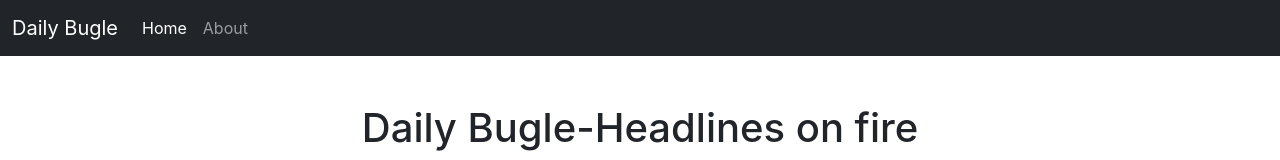
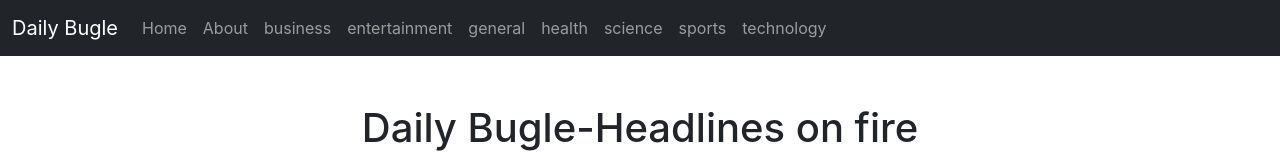
Before and after one commit to VanshArora08/DailyBugle-React-, a React (Create React App) app: page / in a window 1280 px wide. Shown: the top 160 px of the page. Built offline with nearby package versions, Linux system fonts and the light colour scheme; no server answers.

Commit message:
navbar corrected

```diff
--- a/src/App.js
+++ b/src/App.js
@@ -9,7 +9,7 @@ export default class App extends Component {
     return (
       <div>
         <Navbar/>
-        <News/>
+        <News pageSize={18} category="entertainment"/>
 
       </div>
     )
--- a/src/Components/Navbar.js
+++ b/src/Components/Navbar.js
@@ -7,19 +7,23 @@ export default class Navbar extends Component {
         <nav className="navbar navbar-dark navbar-expand-lg bg-dark">
         <div className="container-fluid">
             <a className="navbar-brand" href="/"><span>Daily Bugle</span></a>
-            <button className="navbar-toggler" type="button" data-bs-toggle="collapse" data-bs-target="/navbarSupportedContent" aria-controls="navbarSupportedContent" aria-expanded="false" aria-label="Toggle navigation">
+            <button className="navbar-toggler" type="button" data-bs-toggle="collapse" data-bs-target="#navbarSupportedContent" aria-controls="navbarSupportedContent" aria-expanded="false" aria-label="Toggle navigation">
             <span className="navbar-toggler-icon"></span>
             </button>
             <div className="collapse navbar-collapse" id="navbarSupportedContent">
             <ul className="navbar-nav me-auto mb-2 mb-lg-0">
-                <li className="nav-item">
-                <a className="nav-link active" aria-current="page" href="/">Home</a>
-                </li>
-                <li className="nav-item">
-                <a className="nav-link" href="/">About</a>
-                </li>
-
-
+              <li className="nav-item">
+              <a className="nav-link" aria-current="page" href="/">Home</a>
+              </li>
+              <li className="nav-item"><a className="nav-link" href="/">About</a>
+              </li>
+              <li className="nav-item"><a className="nav-link" href="/">business</a></li>
+              <li className="nav-item"><a className="nav-link" href="/">entertainment</a></li>
+              <li className="nav-item"><a className="nav-link" href="/">general</a></li>
+              <li className="nav-item"><a className="nav-link" href="/">health</a></li>
+              <li className="nav-item"><a className="nav-link" href="/">science</a></li>
+              <li className="nav-item"><a className="nav-link" href="/">sports</a></li>
+              <li className="nav-item"><a className="nav-link" href="/">technology</a></li>
             </ul>
             </div>
         </div>
--- a/src/Components/News.js
+++ b/src/Components/News.js
@@ -1,9 +1,21 @@
 import React, { Component } from 'react'
 import NewsItem from './NewsItem';
 import Spinner from './Spinner';
+import PropTypes from 'prop-types'
+
 
 
 export class News extends Component {
+    static defaultProps={
+        pageSize:18 ,
+        country:"in",
+        category:"general"
+    }
+    static propTypes={
+        pageSize:PropTypes.number,
+        country:PropTypes.string,
+        category:PropTypes.string,
+    }
     constructor(){
         super();
         this.state={
@@ -14,7 +26,7 @@ export class News extends Component {
         }
     }
     async componentDidMount(){
-        let url=`https://newsapi.org/v2/top-headlines?country=in&apiKey=c3abb2dbe4b5430eaae6242de90e357f&page=1&pageSize=18`
+        let url=`https://newsapi.org/v2/top-headlines?country=${this.props.country}&category=${this.props.category}&apiKey=c3abb2dbe4b5430eaae6242de90e357f&page=1&pageSize=${this.props.pageSize}`
         let data = await fetch(url);
         let parsedData=await data.json();
         let ttlArt=parsedData.totalResults;
@@ -27,7 +39,7 @@ export class News extends Component {
     }
     handleNextClick=async()=>{
         this.setState({loading:true})
-        let url=`https://newsapi.org/v2/top-headlines?country=in&apiKey=c3abb2dbe4b5430eaae6242de90e357f&pageSize=18&page=${this.state.page+1}`
+        let url=`https://newsapi.org/v2/top-headlines?country=${this.props.country}&category=${this.props.category}&apiKey=c3abb2dbe4b5430eaae6242de90e357f&pageSize=${this.props.pageSize}&page=${this.state.page+1}`
         let data = await fetch(url);
         let parsedData=await data.json();
         this.setState({
@@ -38,7 +50,7 @@ export class News extends Component {
     }
     handlePrevClick=async()=>{
         this.setState({loading:true})
-        let url=`https://newsapi.org/v2/top-headlines?country=in&apiKey=c3abb2dbe4b5430eaae6242de90e357f&pageSize=18&page=${this.state.page-1}`
+        let url=`https://newsapi.org/v2/top-headlines?country=${this.props.country}&category=${this.props.category}&apiKey=c3abb2dbe4b5430eaae6242de90e357f&pageSize=${this.props.pageSize}&page=${this.state.page-1}`
         let data = await fetch(url);
         let parsedData=await data.json();
         this.setState({
@@ -66,9 +78,9 @@ export class News extends Component {
             </div>
 
             <div className='d-flex justify-content-between'>
-                <button type="button" disabled={this.state.page<=1} onClick={this.handlePrevClick} class="btn btn-dark">&larr; Previous</button>
+                <button type="button" disabled={this.state.page<=1} onClick={this.handlePrevClick} className="btn btn-dark">&larr; Previous</button>
                 <span>{this.state.page}</span>
-                <button type="button" disabled={this.state.page+1>this.state.maxPage} onClick={this.handleNextClick} class="btn btn-dark">Next &rarr;</button>
+                <button type="button" disabled={this.state.page+1>this.state.maxPage} onClick={this.handleNextClick} className="btn btn-dark">Next &rarr;</button>
             </div>
 
         </div>
--- a/src/Components/NewsItem.js
+++ b/src/Components/NewsItem.js
@@ -5,7 +5,7 @@ export class NewsItem extends Component {
     let {title,description,imageUrl,newsUrl}=this.props;
     return (
       <div>
-        <div className="card grid-md-4" style={{width: "18rem"}}>
+        <div className="card grid-md-4">
           <img src={imageUrl?imageUrl:"https://static.toiimg.com/thumb/msid-47529300,width-1070,height-580,imgsize-110164,resizemode-75,overlay-toi_sw,pt-32,y_pad-40/photo.jpg"} className="card-img-top" alt="..."/>
           <div className="card-body">
               <h5 className="card-title">{title.slice(0,45)}...</h5>
```
Also changed, not shown: 1 other file (tests, documents, lock files or other folders).
